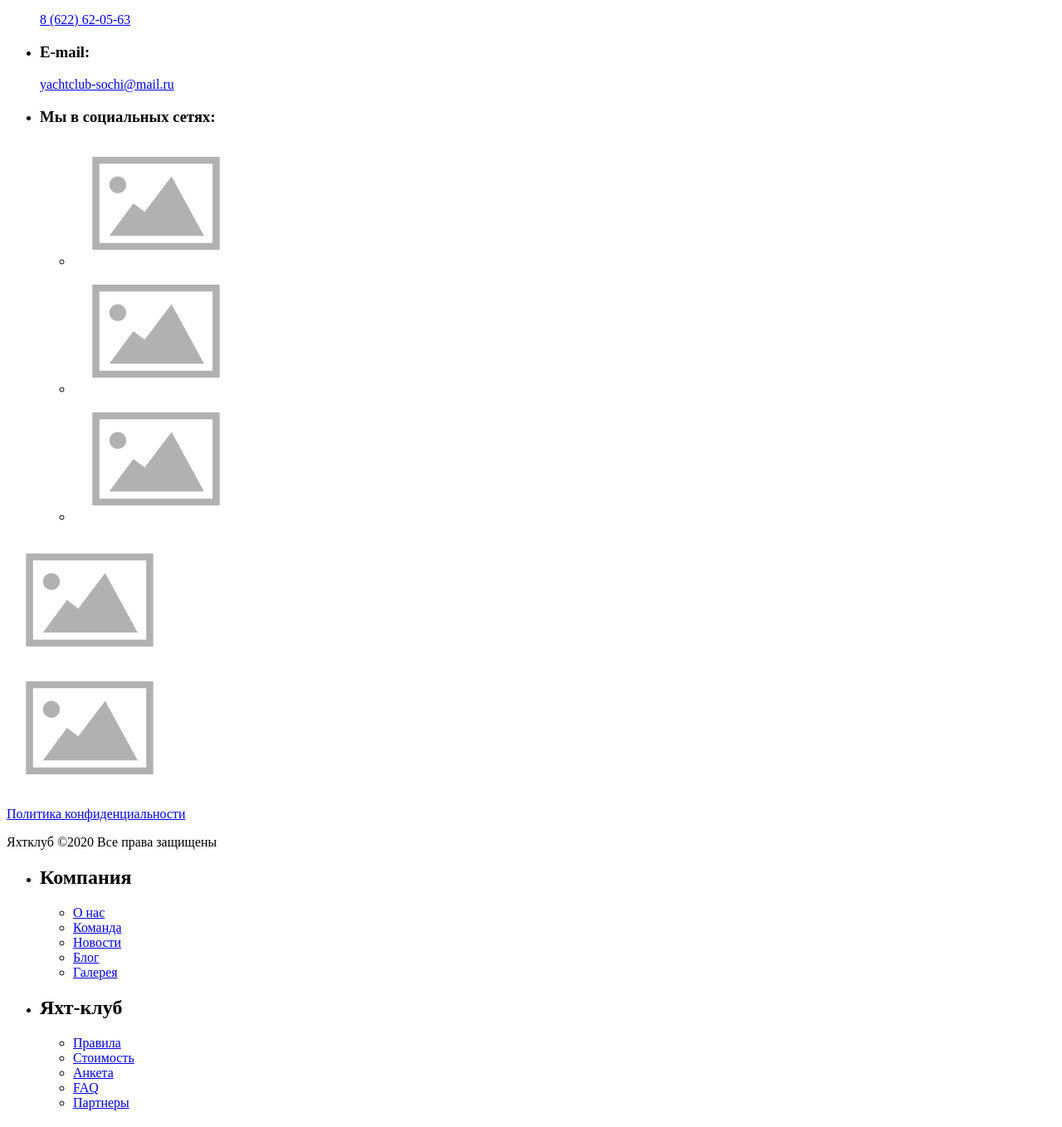
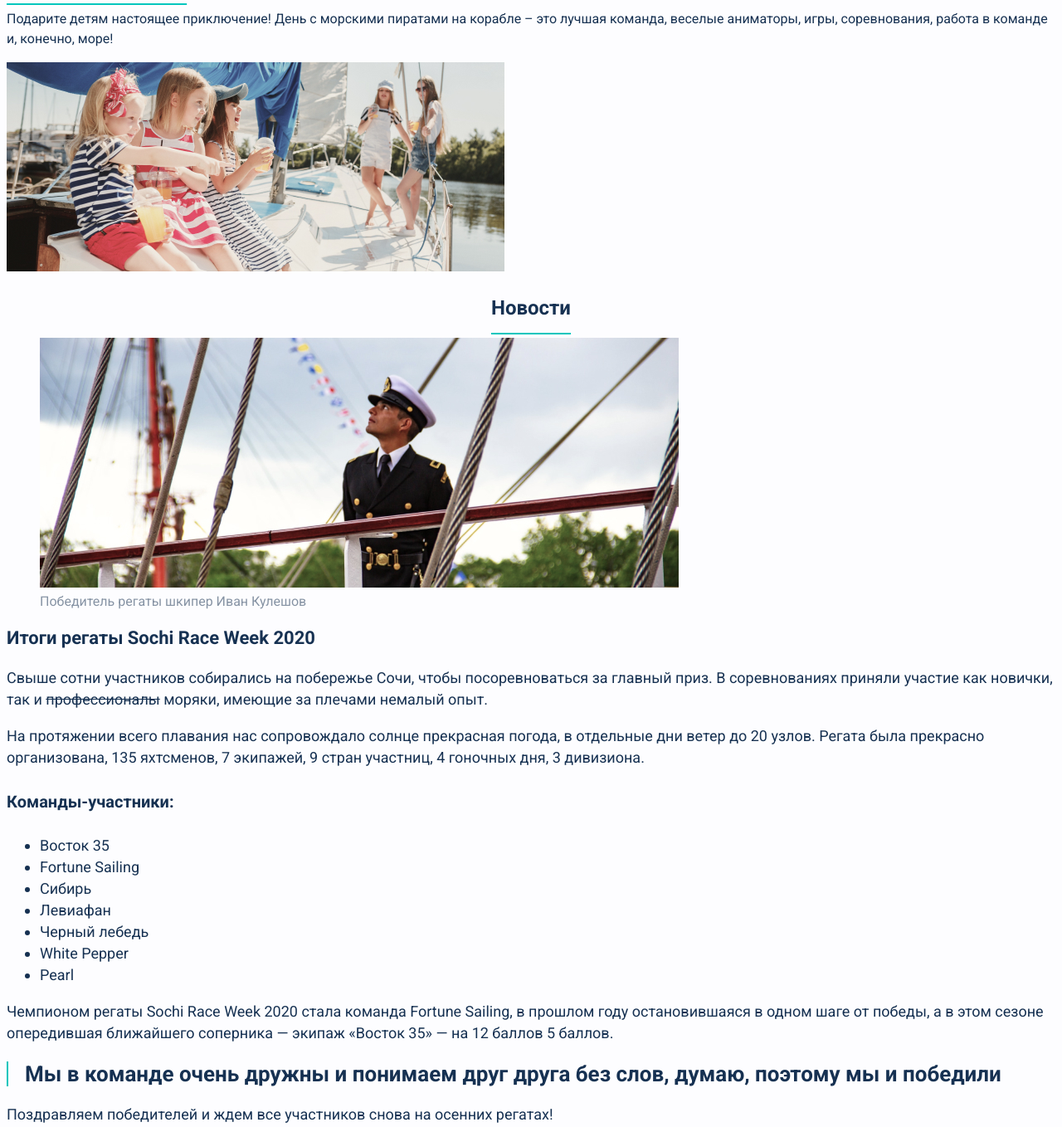
Before and after one commit to DAKIRDYA/SALES_htmlacademy, a plain HTML site: page index.html in a window 1280 px wide. Shown: the part 1442-2800 px from the top of the page at 83% size. Drawn offline with Linux system fonts and the light colour scheme.

Commit message:
Базовая стилизация завершена

```diff
--- /dev/null
+++ b/css/style.css
@@ -0,0 +1,160 @@
+body
+{
+    background-color: #FDFDFF;
+
+    color: #163152;
+    font-family: 'Roboto', sans-serif;
+    font-size: 16px;
+    font-style: normal;
+    font-weight: 400;
+    line-height: 24px; /* 150% */
+
+}
+li
+{
+    list-style-type: none;
+}
+.nav-list a{
+
+    color: #163152;
+    font-size: 14px;
+    font-style: normal;
+    line-height: 18px; /* 128.571% */
+    text-transform: uppercase;
+    text-decoration: none;
+
+}
+.block-hero h1
+{
+    font-size: 44px;
+    font-style: italic;
+    font-weight: 400;
+    line-height: 60px; /* 136.364% */
+}
+.dates{
+    font-size: 14px;
+    line-height: 18px; /* 128.571% */
+    text-transform: uppercase;
+}
+
+.under_line_color{
+    text-decoration: underline;
+    text-decoration-color: #00C6BD;
+    text-decoration-thickness: 2px;
+    text-underline-offset: 15px;
+    text-underline-position: under;
+}
+.under_line_color_left{
+    border-left: 2px solid #00C6BD; /* Параметры линии */
+    padding-left: 20px; /* Расстояние от линии до текста */
+}
+
+
+
+.block-article h2{
+    font-size: 24px;
+    font-weight: 700;
+    line-height: 34px; /* 141.667% */
+}
+.contacts h2{
+
+    font-size: 24px;
+    font-weight: 700;
+    line-height: 34px; /* 141.667% */
+}
+.contact-list h3{
+    font-size: 16px;
+    font-weight: 700;
+    line-height: 22px; /* 137.5% */
+}
+.phone, .E-mail{
+    color: #163152;
+    font-size: 16px;
+    font-weight: 400;
+    line-height: 22px; /* 137.5% */
+    text-decoration: none;
+}
+
+.main-footer h2{
+    color: #163152;
+    font-size: 14px;
+    font-style: normal;
+    line-height: 18px; /* 128.571% */
+    text-transform: uppercase;
+}
+
+.main-footer a.footer-logo,.main-footer p{
+    color: #163152;
+    text-decoration: none;
+    font-size: 10px;
+    line-height: 12px; /* 120% */
+}
+.main-footer a{
+    color: #163152;
+    font-size: 14px;
+    line-height: 16px; /* 114.286% */
+    text-decoration: none;
+}
+
+.news h2{
+
+    text-align: center;
+    font-family: Roboto;
+    font-size: 24px;
+    line-height: 34px; /* 141.667% */
+}
+.post h3{
+    font-size: 22px;
+    line-height: 26px; /* 118.182% */
+}
+
+.winner_caption{
+    color: #8693A4;
+    font-size: 16px;
+    line-height: 19px; /* 118.75% */
+
+}
+
+.news p{
+    font-size: 18px;
+    font-weight: 400;
+    line-height: 26px; /* 144.444% */
+}
+.strikethrough
+{
+    text-decoration:line-through;
+}
+
+.news h4{
+    font-size: 20px;
+    line-height: 26px; /* 130% */
+}
+.commands-item{
+    font-size: 18px;
+    line-height: 26px; /* 144.444% */
+    list-style-type:disc;
+
+}
+.news strong{
+    font-size: 26px;
+    font-style: normal;
+    font-weight: 700;
+    line-height: 36px; /* 138.462% */
+    text-align: center;
+}
+.author a
+{
+    font-size: 16px;
+    line-height: 19px;
+    font-weight: bold;
+    color: #163152;
+    text-decoration: none;
+}
+
+.author time
+{
+    font-size: 16px;
+  line-height: 19px;
+  color: #8693a4;
+
+}
--- a/index.html
+++ b/index.html
@@ -3,12 +3,17 @@
 <head>
     <title>ВМЕСТЕ ПОД ПАРУСОМ</title>
     <meta charset="UTF-8">
+    <link rel="stylesheet" href="css/style.css">
+    <link rel="preconnect" href="https://fonts.googleapis.com">
+    <link rel="preconnect" href="https://fonts.gstatic.com" crossorigin>
+    <link href="https://fonts.googleapis.com/css2?family=Roboto:ital,wght@0,400;0,700;1,400&display=swap" rel="stylesheet">
  </head>
 <body>
     <header class="main-header">
     <nav class="main-nav">
         <a class="logo" href="#">
-            <img src="img/placeholder.svg" alt="Логотип">
+            <img src="img/logotype.svg" width=64 height=68
+            alt="Логотип">
         </a>
         <ul class="nav-list">
             <li> <a href="#">Наш клуб</a></li>
@@ -20,39 +25,98 @@
         </ul>
 
         <a class="input" href="#">
-            <img src="img/placeholder.svg" alt="Вход">
+            <img src="img/account.svg" width=36 height=36
+            alt="Вход">
         </a>
+
     </nav>
    </header>
 
 <main>
 <section class="block-hero">
     <h1>Вместе под парусом</h1>
-    <img src="img/placeholder.svg" alt="Вместе под парусом">
+    <img src="img/saleboat.jpg" width=1170 height=466
+    alt="Вместе под парусом">
 </section>
 
 <article class="block-article">
-    <p>20 октября - 19 апреля</p>
-    <h2>Стань частью команды</h2>
+    <p class="dates">20 октября - 19 апреля</p>
+    <h2 class="under_line_color">Стань частью команды</h2>
     <p>Если вы давно хотели попробовать себя в яхтинге – сейчас самое лучшее время! Мы набираем команду будущих шкиперов. За 6 вы станете настоящим капитаном и уже в следующем сезоне сможете самостоятельно выйти в море!
     </p>
-    <img src="img/placeholder.svg" alt="Стань частью команды">
+    <img src="img/man.jpg" width=600 height=262
+    alt="Стань частью команды">
 </article>
 
 
 <article class="block-article">
-<p>16 июля - 23 июля</p>
-<h2>Рожденные в воде</h2>
+<p class="dates">16 июля - 23 июля</p>
+<h2 class="under_line_color">Рожденные в воде</h2>
 <p>Подарите детям настоящее приключение! День с морскими пиратами на корабле – это лучшая команда, веселые аниматоры, игры, соревнования, работа в команде и, конечно, море!
 </p>
-<img src="img/placeholder.svg" alt="Рожденные в воде">
+<img src="img/children.jpg" width=600 height=252 alt="Рожденные в воде">
 </article>
 
 
-<section class="contacts">
+<section class="news">
+    <h2 class="under_line_color">Новости</h2>
+    <article class="post">
+    <figure>
+    <img src="img/winner.jpg" width=770 height=301 alt="Победитель регаты">
+    <figcaption class="winner_caption">Победитель регаты шкипер Иван Кулешов</figcaption>
+    </figure>
+
+    <h3>Итоги регаты Sochi Race Week 2020</h3>
+    <p>
+        Свыше сотни участников собирались на побережье Сочи, чтобы посоревноваться за главный приз. В соревнованиях приняли участие как новички, так и <span class="strikethrough">профессионалы</span> моряки, имеющие за плечами немалый опыт.
+    </p>
+    <p>
+        На протяжении всего плавания нас сопровождало солнце прекрасная погода, в отдельные дни ветер до 20 узлов. Регата была прекрасно организована, 135 яхтсменов, 7 экипажей, 9 стран участниц, 4 гоночных дня, 3 дивизиона.
+    </p>
+    <h4>Команды-участники:</h4>
+    <ul class="commands">
+        <li class="commands-item">Восток 35</li>
+        <li class="commands-item">Fortune Sailing</li>
+        <li class="commands-item">Сибирь</li>
+        <li class="commands-item">Левиафан</li>
+        <li class="commands-item">Черный лебедь</li>
+        <li class="commands-item">White Pepper</li>
+        <li class="commands-item">Pearl</li>
+
+    </ul>
+    <p>
+        Чемпионом регаты Sochi Race Week 2020 стала команда Fortune Sailing, в прошлом году остановившаяся в одном шаге от победы, а в этом сезоне опередившая ближайшего соперника — экипаж «Восток 35» — на 12 баллов 5 баллов.
+    </p>
+    <p>
+
+    <strong class="under_line_color_left">
+          Мы в команде очень дружны и понимаем друг друга без слов, думаю,
+          поэтому мы и победили
+        </strong>
+    </p>
+
+    <p >
+        Поздравляем победителей и ждем все участников снова на осенних регатах!
+    </p>
 
 
-        <h2>Контакты</h2>
+    <img src="img/author.jpg" width=60 height=60 alt="Артем Колесников">
+
+    <p class="author">
+        <a href="#">Артем Колесников</a>
+        <time datetime="2021-06-20">20.06.2021</time>
+    </p>
+    <a class="share" href="#">
+         <img src="img/share.svg" width=26 height=22 alt="Share icon">
+    </a>
+
+</article>
+</section>
+
+<section class="contacts">
+    <img src="img/map.jpg" width=670 height=351 alt="Мы на карте">
+
+        <h2 class="under_line_color">Контакты</h2>
         <ul contacts-list>
             <li><h3>Адрес:</h3>
                 <p>г. Сочи, ул. Бзугу, 9</p>
@@ -69,20 +133,21 @@
         <li>
             <h3>Мы в социальных сетях:</h3>
                 <ul class="social-list">
-                    <li class="social-list-item"><a href="#"><img src="img/placeholder.svg" alt="Facebook"></a></li>
-                    <li class="social-list-item"><a href="#"><img src="img/placeholder.svg" alt="Twitter"></a></li>
-                    <li class="social-list-item"><a href="#"><img src="img/placeholder.svg" alt="Instagram"></a></li>
+                    <li class="social-list-item"><a href="#"><img src="img/facebook.svg" width=40 height=40 alt="Facebook"></a></li>
+                    <li class="social-list-item"><a href="#"><img src="img/twitter.svg" width=40 height=40 alt="Twitter"></a></li>
+                    <li class="social-list-item"><a href="#"><img src="img/instagram.svg" width=40 height=40 alt="Instagram"></a></li>
                 </ul>
         </li>
         </ul>
-    <img src="img/placeholder.svg" alt="Мы на карте">
+
 </section>
 
 </main>
 <footer class="main-footer">
 
 <a class="logo" href="#">
-        <img src="img/placeholder.svg" alt="Логотип">
+    <img src="img/logotype.svg" width=64 height=68
+    alt="Логотип">
  </a>
     <p><a class="footer-logo" href="#">Политика конфиденциальности</a></p>
     <p>Яхтклуб ©2020 Все права защищены </p>
```
Also changed, not shown: img/account.svg (added), img/author.jpg (added), img/children.jpg (added), img/facebook.svg (added), img/instagram.svg (added), img/logotype.svg (added), img/man.jpg (added), img/map.jpg (added), img/placeholder.svg (deleted), img/saleboat.jpg (added), img/share.svg (added), img/twitter.svg (added), img/winner.jpg (added).
